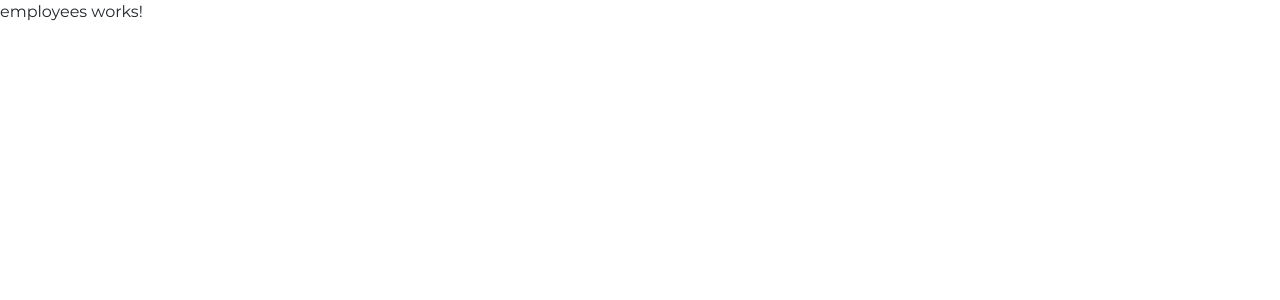
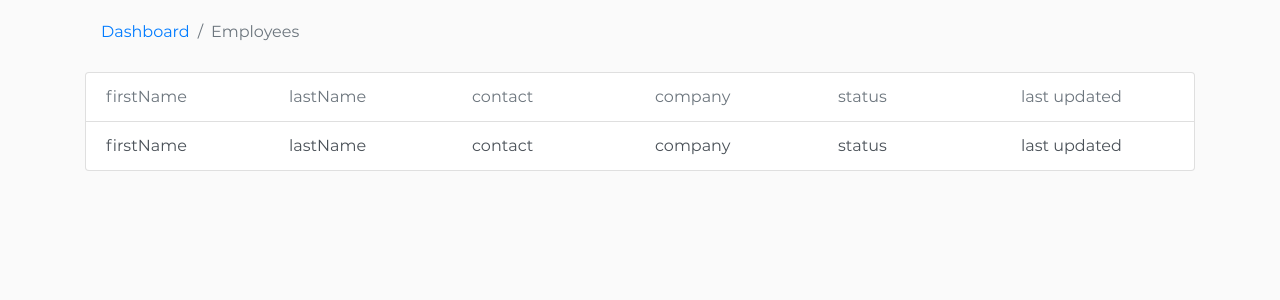
Before and after one commit to BankSda18/Account, an Angular app in the folder web-app/: page /employees in a window 1280 px wide. Shown: the top 300 px of the page. Built offline with nearby package versions, Linux system fonts and the light colour scheme; no server answers.

Commit message:
prepare for employee list

```diff
--- a/web-app/angular.json
+++ b/web-app/angular.json
@@ -28,9 +28,13 @@
               "src/assets"
             ],
             "styles": [
+              "./node_modules/bootstrap/dist/css/bootstrap.css",
               "src/styles.scss"
             ],
-            "scripts": []
+            "scripts": [
+              "./node_modules/jquery/dist/jquery.js",
+              "./node_modules/bootstrap/dist/js/bootstrap.js"
+            ]
           },
           "configurations": {
             "production": {
--- a/web-app/package.json
+++ b/web-app/package.json
@@ -24,6 +24,8 @@
     "@fortawesome/free-brands-svg-icons": "^5.13.0",
     "@fortawesome/free-regular-svg-icons": "^5.13.0",
     "@fortawesome/free-solid-svg-icons": "^5.13.0",
+    "bootstrap": "^4.5.2",
+    "jquery": "^3.5.1",
     "rxjs": "~6.5.5",
     "tslib": "^2.0.0",
     "zone.js": "~0.10.3"
--- a/web-app/src/app/pages/employees/employees.component.html
+++ b/web-app/src/app/pages/employees/employees.component.html
@@ -1 +1,43 @@
-<p>employees works!</p>
+<div class="container mt-2">
+
+  <!-- breadcrump -->
+  <nav aria-label="breadcrumb">
+    <ol class="breadcrumb">
+      <li class="breadcrumb-item"><a routerLink="/dashboard">Dashboard</a></li>
+      <li class="breadcrumb-item active" aria-current="page">Employees</li>
+    </ol>
+  </nav>
+
+  <!-- TODO search -->
+
+  <!-- employees list -->
+
+  <div class="list-group">
+
+    <!-- TODO change to header later -->
+    <a class="list-group-item list-group-item-action disabled">
+      <div class="row">
+        <div class="col-2">firstName</div>
+        <div class="col-2">lastName</div>
+        <div class="col-2">contact</div>
+        <div class="col-2">company</div>
+        <div class="col-2">status</div>
+        <div class="col-2">last updated</div>
+      </div>
+    </a>
+
+    <!-- add *ngFor and iterate for every employee -->
+    <a class="list-group-item list-group-item-action">
+      <div class="row">
+        <div class="col-2">firstName</div>
+        <div class="col-2">lastName</div>
+        <div class="col-2">contact</div>
+        <div class="col-2">company</div>
+        <div class="col-2">status</div>
+        <div class="col-2">last updated</div>
+      </div>
+    </a>
+  </div>
+
+
+</div>
--- a/web-app/src/index.html
+++ b/web-app/src/index.html
@@ -7,25 +7,10 @@
   <base href="/">
   <meta name="viewport" content="width=device-width, initial-scale=1">
   <link rel="icon" type="image/x-icon" href="favicon.ico">
-  <!-- Bootstrap CSS -->
-  <link rel="stylesheet" href="https://stackpath.bootstrapcdn.com/bootstrap/4.5.2/css/bootstrap.min.css"
-    integrity="sha384-JcKb8q3iqJ61gNV9KGb8thSsNjpSL0n8PARn9HuZOnIxN0hoP+VmmDGMN5t9UJ0Z" crossorigin="anonymous">
 </head>
 
 <body>
   <app-root></app-root>
-
-  <!-- Optional JavaScript -->
-  <!-- jQuery first, then Popper.js, then Bootstrap JS -->
-  <script src="https://code.jquery.com/jquery-3.5.1.slim.min.js"
-    integrity="sha384-DfXdz2htPH0lsSSs5nCTpuj/zy4C+OGpamoFVy38MVBnE+IbbVYUew+OrCXaRkfj"
-    crossorigin="anonymous"></script>
-  <script src="https://cdn.jsdelivr.net/npm/popper.js@1.16.1/dist/umd/popper.min.js"
-    integrity="sha384-9/reFTGAW83EW2RDu2S0VKaIzap3H66lZH81PoYlFhbGU+6BZp6G7niu735Sk7lN"
-    crossorigin="anonymous"></script>
-  <script src="https://stackpath.bootstrapcdn.com/bootstrap/4.5.2/js/bootstrap.min.js"
-    integrity="sha384-B4gt1jrGC7Jh4AgTPSdUtOBvfO8shuf57BaghqFfPlYxofvL8/KUEfYiJOMMV+rV"
-    crossorigin="anonymous"></script>
 </body>
 
 </html>
--- a/web-app/src/styles.scss
+++ b/web-app/src/styles.scss
@@ -1,4 +1,10 @@
 /* You can add global styles to this file, and also import other style files */
+
+// Custom.scss
+// Option A: Include all of Bootstrap
+$body-bg: #fafafa;
+
+@import "../node_modules/bootstrap/scss/bootstrap";
 
 @import './fonts';
 
@@ -6,3 +12,7 @@ body {
   font-family: 'Montserrat';
   font-weight: normal;
 }
+
+.breadcrumb {
+  background-color: inherit;
+}
```
Also changed, not shown: 1 other file (tests, documents, lock files or other folders).
